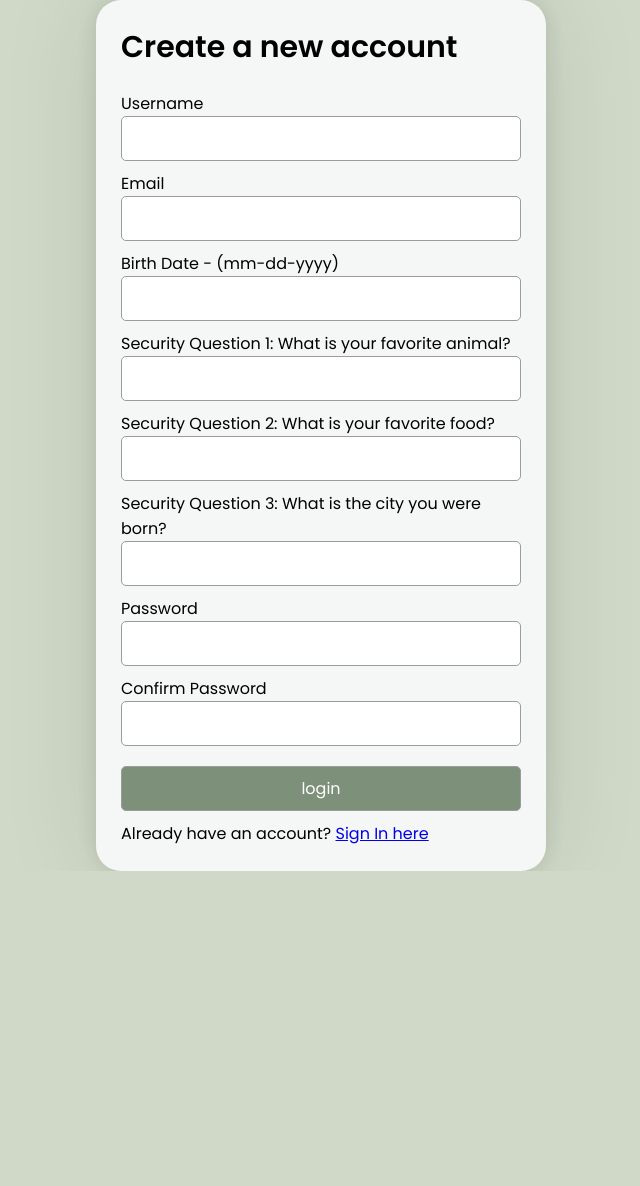
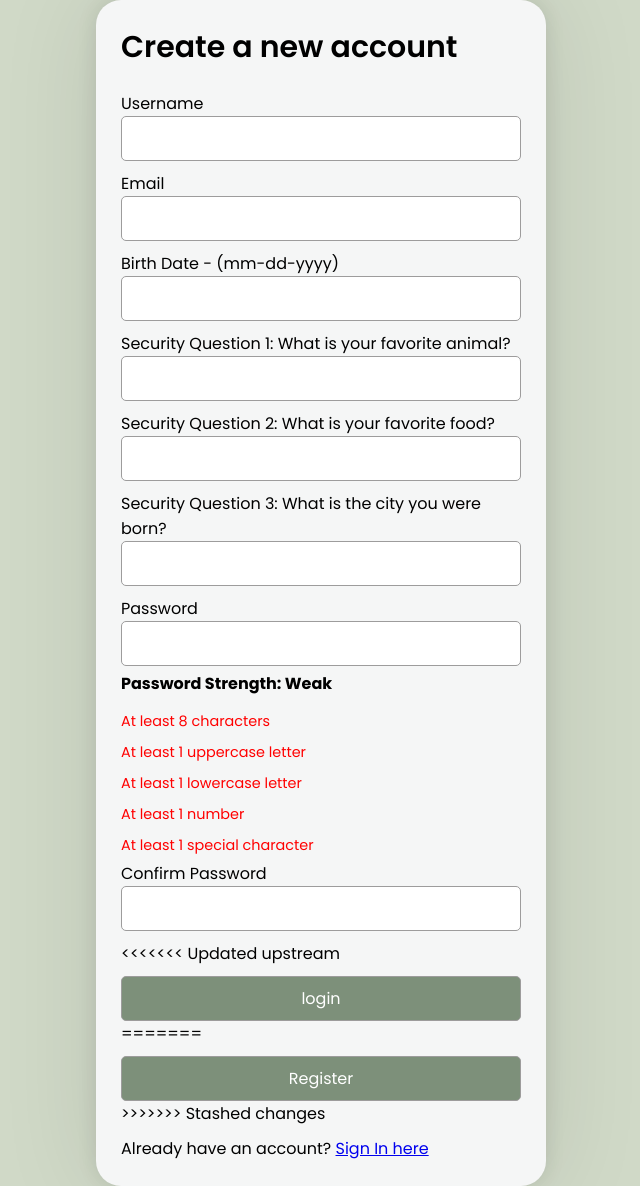
Before and after one commit to DevtheJay/COMP424Website2024, a PHP site: page /register.php in a window 1280 px wide. Shown: the whole page, without its empty margins (319-959 px from the left). Before the commit the page ends 871 px from the top, so only its background shows below. Run offline with PHP 8.4, Linux system fonts and the light colour scheme.

Commit message:
Update register.php
Added active checks for passwords that check for both passwords match and meet the requirements as well as color changes

```diff
--- a/register.php
+++ b/register.php
@@ -5,6 +5,24 @@
     <meta name="viewport" content="width=device-width, initial-scale=1.0">
     <title>Login</title>
     <link rel="stylesheet" href="styles.css">
+    <style>
+        #password-strength {
+            margin-top: 5px;
+            font-weight: bold;
+        }
+
+        .requirement {
+            color: red;
+            font-size: 0.9em;
+            list-style: none;
+            padding: 5px 0;
+        }
+
+        .requirement.met {
+            color: green;
+            text-decoration: line-through;
+        }
+    </style>
 </head>
 <body>
   <div class="container">
@@ -21,48 +39,33 @@
             $password = $_POST['password'];
             $confirm_password = $_POST['confirm_password'];
 
-
-             // Convert birth date from mm-dd-yyyy to yyyy-mm-dd
+            // Convert birth date from mm-dd-yyyy to yyyy-mm-dd
             $date_parts = explode('-', $birth_date);
             if (count($date_parts) == 3) {
                 $birth_date = $date_parts[2] . '-' . $date_parts[0] . '-' . $date_parts[1];
-            }
-            else {
-            // Handle invalid date format
-                echo "<div class='message'>
-                <p>Invalid date format! Please enter the date in the format mm-dd-yyyy.</p>
-                </div>";
+            } else {
+                echo "<div class='message'><p>Invalid date format! Please enter the date in the format mm-dd-yyyy.</p></div>";
                 exit;
             }
-            //Verifying unique email
+
+            // Verifying unique email
             $verify_query= mysqli_query($con, "SELECT * FROM users WHERE email='$email'");
             if(mysqli_num_rows($verify_query) != 0){
-                echo "<div class= 'message'>
-                <p>Email already exists! Try another one!</p>
-                </div><br>";
-            }
-            else{
+                echo "<div class='message'><p>Email already exists! Try another one!</p></div><br>";
+            } else {
                 // Check if passwords match
                 if($password !== $confirm_password){
-                    echo "<div class= 'message'>
-                    <p>Passwords do not match!</p>
-                    </div><br>";
+                    echo "<div class='message'><p>Passwords do not match!</p></div><br>";
                     echo "<a href='javascript:self.history.back();'><button class='btn'>Go Back</button></a>";
-                }
-                else{
+                } else {
                     // Hash the password
                     $hashed_password = password_hash($password, PASSWORD_DEFAULT);
                     // Insert user into database
                     $insert_query = mysqli_query($con, "INSERT INTO users (Username, Email, Birth_date, PASSWORD, question1, question2, question3) VALUES ('$username', '$email', '$birth_date', '$hashed_password', '$question1', '$question2', '$question3')");
                     if($insert_query){
-                        echo "<div class= 'message'>
-                        <p>Registration successful! You can now <a href='index.php'>login</a>.</p>
-                        </div>";
-                    }
-                    else{
-                        echo "<div class= 'message'>
-                        <p>Something went wrong! Please try again later.</p>
-                        </div>";
+                        echo "<div class='message'><p>Registration successful! You can now <a href='index.php'>login</a>.</p></div>";
+                    } else {
+                        echo "<div class='message'><p>Something went wrong! Please try again later.</p></div>";
                     }
                 }
             }
@@ -84,26 +87,41 @@
             </div>
             <div class="field input">
                 <label for="question1">Security Question 1: What is your favorite animal?</label>
-                <input type="question1" name="question1" id="question1" required>
+                <input type="text" name="question1" id="question1" required>
             </div>
             <div class="field input">
                 <label for="question2">Security Question 2: What is your favorite food?</label>
-                <input type="question2" name="question2" id="question2" required>
+                <input type="text" name="question2" id="question2" required>
             </div>
             <div class="field input">
                 <label for="question3">Security Question 3: What is the city you were born?</label>
-                <input type="question3" name="question3" id="question3" required>
+                <input type="text" name="question3" id="question3" required>
             </div>
             <div class="field input">
                 <label for="password">Password</label>
                 <input type="password" name="password" id="password" required>
+                <p id="password-strength">Password Strength: Weak</p>
             </div>
+            <ul id="password-requirements">
+                <li class="requirement" id="length">At least 8 characters</li>
+                <li class="requirement" id="uppercase">At least 1 uppercase letter</li>
+                <li class="requirement" id="lowercase">At least 1 lowercase letter</li>
+                <li class="requirement" id="number">At least 1 number</li>
+                <li class="requirement" id="special">At least 1 special character</li>
+            </ul>
             <div class="field input">
                 <label for="confirm_password">Confirm Password</label>
-                <input type="confirm_password" name="confirm_password" id="confirm_password" required>
+                <input type="password" name="confirm_password" id="confirm_password" required>
             </div>
+            <p id="password-match" style="color: red;"></p> <!-- Password match indicator -->
+
+            <div class="g-recaptcha" data-sitekey="6Lfl-G0qAAAAAJNk_ExrsZD1iNeJbOTgOATwFGiB"></div>
             <div class="field input">
+<<<<<<< Updated upstream
                 <input type="submit" name="submit" class='btn' value="login" required>
+=======
+                <input type="submit" name="submit" class="btn" value="Register">
+>>>>>>> Stashed changes
             </div>
             <div class="links">
                 Already have an account? <a href="index.php">Sign In here</a>
@@ -111,5 +129,76 @@
         </form>
     </div>
   </div>
+
+  <script>
+    document.addEventListener("DOMContentLoaded", () => {
+        const passwordInput = document.getElementById('password');
+        const confirmPasswordInput = document.getElementById('confirm_password');
+        const passwordMatchMessage = document.getElementById('password-match');
+        const strengthText = document.getElementById('password-strength');
+
+        // Function to check if passwords match
+        function checkPasswordMatch() {
+            if (confirmPasswordInput.value === passwordInput.value && confirmPasswordInput.value.length > 0) {
+                passwordMatchMessage.textContent = "Passwords match!";
+                passwordMatchMessage.style.color = "green";
+            } else if (confirmPasswordInput.value.length > 0) {
+                passwordMatchMessage.textContent = "Passwords do not match";
+                passwordMatchMessage.style.color = "red";
+            } else {
+                passwordMatchMessage.textContent = '';
+            }
+        }
+
+        // Function to check password requirements
+        function checkPasswordRequirements() {
+            const password = passwordInput.value;
+            const requirements = {
+                length: password.length >= 8,
+                uppercase: /[A-Z]/.test(password),
+                lowercase: /[a-z]/.test(password),
+                number: /\d/.test(password),
+                special: /[^A-Za-z0-9]/.test(password)
+            };
+
+            for (let [key, met] of Object.entries(requirements)) {
+                const requirement = document.getElementById(key);
+                requirement.classList.toggle("met", met);
+                requirement.style.display = met ? "none" : "list-item";
+            }
+        }
+
+        // Function to check password strength
+        function checkPasswordStrength() {
+            const password = passwordInput.value;
+            let strength = 'Weak';
+
+            if (password.length >= 8 &&
+                /[A-Z]/.test(password) &&
+                /[a-z]/.test(password) &&
+                /\d/.test(password) &&
+                /[^A-Za-z0-9]/.test(password)) {
+                strength = 'Strong';
+                strengthText.style.color = 'green';
+            } else if (password.length >= 6) {
+                strength = 'Moderate';
+                strengthText.style.color = 'orange';
+            } else {
+                strengthText.style.color = 'red';
+            }
+
+            strengthText.textContent = `Password Strength: ${strength}`;
+        }
+
+        // Add event listeners for real-time checking
+        passwordInput.addEventListener('input', () => {
+            checkPasswordMatch();
+            checkPasswordRequirements();
+            checkPasswordStrength();
+        });
+        confirmPasswordInput.addEventListener('input', checkPasswordMatch);
+    });
+  </script>
+
 </body>
 </html>
```
